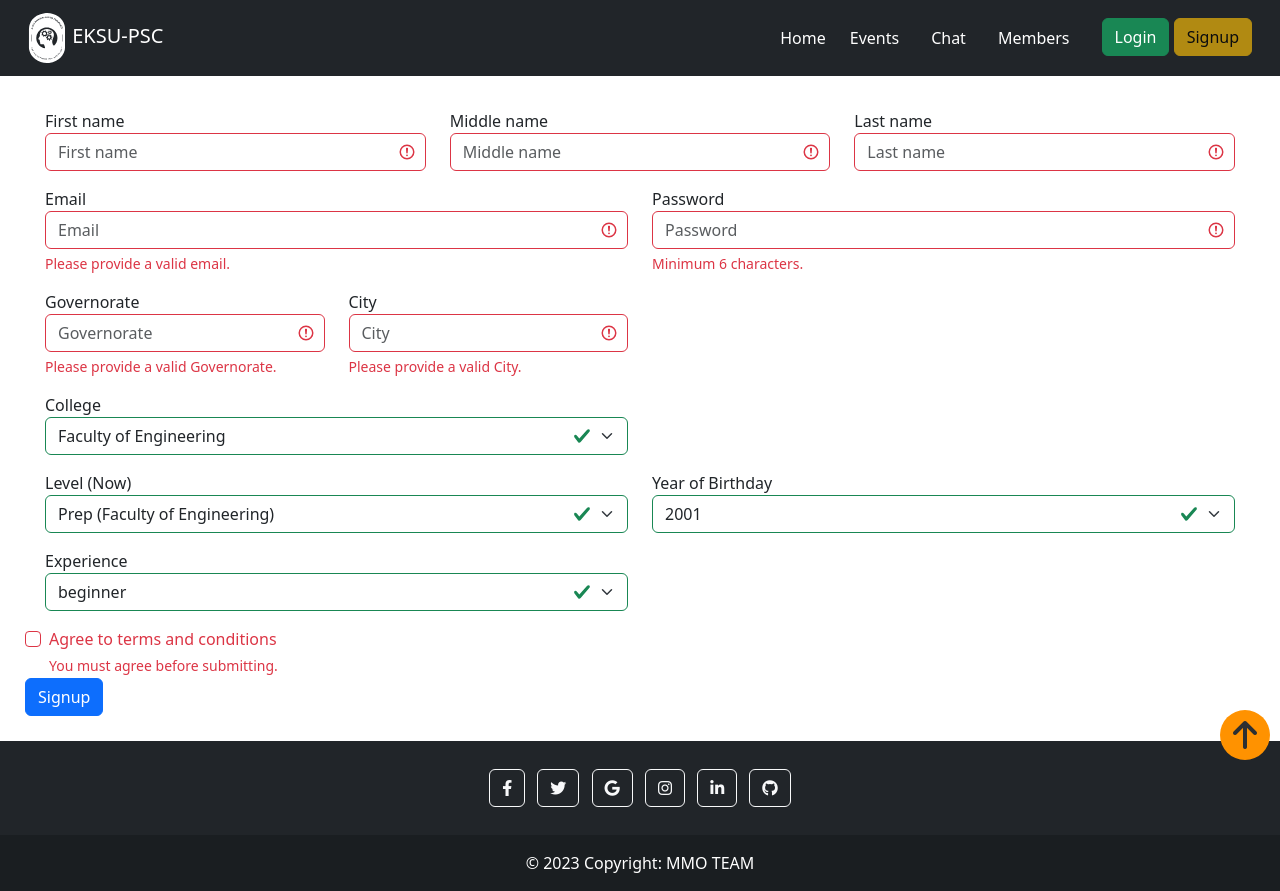
After one commit to mahmoudSh58/community-website, a PHP site: page /page/signup.html in a window 1280 px wide. The commit adds this page. Run offline with PHP 8.4, Linux system fonts and the light colour scheme; some libraries are stand-ins or nearby versions.

Commit message:
add signup page

```diff
--- /dev/null
+++ b/css/signup.css
@@ -0,0 +1,8 @@
+.form {
+    display: flex;
+    margin: 25px;
+}
+
+form {
+    width: 100%;
+}
--- /dev/null
+++ b/page/signup.html
@@ -0,0 +1,263 @@
+<!DOCTYPE html>
+<html lang="en">
+  <head>
+    <meta charset="UTF-8" />
+    <meta http-equiv="X-UA-Compatible" content="IE=edge" />
+    <meta name="viewport" content="width=device-width, initial-scale=1.0" />
+    <link rel="stylesheet" href="../css/bootstrap.min.css" />
+    <link rel="stylesheet" href="../css/all.min.css" />
+    <link rel="stylesheet" href="../css/home.css" />
+    <link rel="stylesheet" href="../css/signup.css" />
+
+    <title>Signup</title>
+  </head>
+  <body>
+    <nav class="navbar navbar-expand-lg sticky-top navbar-dark bg-dark">
+      <div class="container-fluid">
+        <a class="navbar-brand" href="#">
+          <img src="../image/eksu black.svg" width="70" height="50" alt="" />
+          <span class="icon-text"> EKSU-PSC</span>
+        </a>
+        <button
+          class="navbar-toggler"
+          type="button"
+          data-bs-toggle="collapse"
+          data-bs-target="#navbarSupportedContent"
+          aria-controls="navbarSupportedContent"
+          aria-expanded="false"
+          aria-label="Toggle navigation"
+        >
+          <span class="navbar-toggler-icon"></span>
+        </button>
+        <div class="collapse navbar-collapse" id="navbarSupportedContent">
+          <ul class="navbar-nav ms-auto mb-2 mb-lg-0">
+            <li class="nav-item">
+              <a class="nav-link" aria-current="page" href="../index.html">Home</a>
+            </li>
+            <li class="nav-item">
+              <a class="nav-link px-lg-3" href="#">Events</a>
+            </li>
+            <li class="nav-item">
+              <a class="nav-link px-lg-3" href="#">Chat</a>
+            </li>
+            <li class="nav-item">
+              <a class="nav-link px-lg-3" href="#">Members</a>
+            </li>
+            <li class="nav-item mt-2 m-lg-0">
+              <button class="btn btn-success ms-lg-3 login" type="submit">
+                Login
+              </button>
+              <button class="btn btn-warning me-lg-3 signup disabled" type="submit">
+                Signup
+              </button>
+            </li>
+          </ul>
+        </div>
+      </div>
+    </nav>
+
+    <div class="form">
+        <form class="needs-validation" novalidate>
+        <div class="form row m-2">
+          <div class="col-md-4 mb-2">
+            <label for="validationCustom01">First name</label>
+            <input type="text" class="form-control r" id="validationCustom01" placeholder="First name" required>
+            <div class="valid-feedback">
+              Looks good!
+            </div>
+          </div>
+          <div class="col-md-4 mb-2">
+            <label for="validationCustom02">Middle name</label>
+            <input type="text" class="form-control r" id="validationCustom02" placeholder="Middle name" required>
+            <div class="valid-feedback">
+              Looks good!
+            </div>
+          </div>
+          <div class="col-md-4 mb-2">
+            <label for="validationCustom03">Last name</label>
+            <input type="text" class="form-control r" id="validationCustom03" placeholder="Last name" required>
+            <div class="valid-feedback">
+              Looks good!
+            </div>
+          </div>
+        </div>
+
+        <div class="form row m-2">
+            <div class="col-md-6 mb-2">
+                <label for="inputEmail1">Email</label>
+                <input type="email" class="form-control" id="inputEmail1" placeholder="Email" required>
+                <div class="invalid-feedback">
+                    Please provide a valid email.
+                </div>
+                <div class="valid-feedback">
+                Looks good!
+                </div>
+            </div>
+            <div class="col-md-6 mb-2">
+                <label for="inputPassword1">Password</label>
+                <input type="password" class="form-control" id="inputPassword1" placeholder="Password" required>
+                <div class="invalid-feedback">
+                    Minimum 6 characters.
+                </div>
+
+            </div>
+        </div>
+        <div class="form row m-2">
+            <div class="col-md-3 mb-2">
+                <label for="validationCustom04">Governorate</label>
+                <input type="text" class="form-control" id="validationCustom04" placeholder="Governorate" required>
+                <div class="invalid-feedback">
+                Please provide a valid Governorate.
+                </div>
+                <div class="valid-feedback">
+                    Looks good!
+                </div>
+        </div>
+        <div class="col-md-3 mb-2">
+            <label for="validationCustom05">City</label>
+            <input type="text" class="form-control" id="validationCustom05" placeholder="City" required>
+            <div class="invalid-feedback">
+              Please provide a valid City.
+            </div>
+            <div class="valid-feedback">
+                Looks good!
+            </div>
+          </div>
+        </div>
+
+        <div class="form row i-college m-2">
+            <div class="col-md-6 mb-2">
+            <label for="college">College</label>
+            <select class="form-select" id='college' required>
+              <option value="Faculty of Engineering">Faculty of Engineering</option>
+              <option value="Faculty of Computer and Information">Faculty of Computer and Information</option>
+              <option value="other">other</option>
+            </select>
+            </div>
+        </div>
+
+        <div class="form row m-2">
+            <div class="col-md-6 mb-2">
+            <label for="level"> Level (Now)</label>
+            <select class="form-select" id='level' required>
+              <option value="0">Prep (Faculty of Engineering)</option>
+              <option value="1">1</option>
+              <option value="2">2</option>
+              <option value="3">3</option>
+              <option value="4">4</option>
+            </select>
+            </div>
+            <div class="col-md-6 mb-2">
+                <label for="birthday">Year of Birthday</label>
+                <select class="form-select" id='birthday' required>
+                </select>
+            </div>
+        </div>
+
+        <div class="form row m-2">
+            <div class="col-md-6 mb-2">
+            <label for="experience">Experience</label>
+            <select class="form-select" id='experience' required>
+              <option value="beginner">beginner</option>
+              <option value="middle">middle</option>
+              <option value="expert">expert</option>
+            </select>
+            </div>
+        </div>
+
+
+        <div class="form-group">
+          <div class="form-check">
+            <input class="form-check-input" type="checkbox" value="" id="invalidCheck" required>
+            <label class="form-check-label" for="invalidCheck">
+              Agree to terms and conditions
+            </label>
+            <div class="invalid-feedback">
+              You must agree before submitting.
+            </div>
+          </div>
+        </div>
+        <button class="btn btn-primary" type="submit">Signup</button>
+      </form>
+    </div>
+
+    <div class="footer">
+      <footer class="bg-dark text-center text-white">
+        <!-- Grid container -->
+        <div class="container p-4 pb-0">
+          <!-- Section: Social media -->
+          <section class="mb-4">
+            <!-- Facebook -->
+            <a
+              class="btn btn-outline-light btn-floating m-1"
+              href="#!"
+              role="button"
+              ><i class="fab fa-facebook-f"></i
+            ></a>
+
+            <!-- Twitter -->
+            <a
+              class="btn btn-outline-light btn-floating m-1"
+              href="#!"
+              role="button"
+              ><i class="fab fa-twitter"></i
+            ></a>
+
+            <!-- Google -->
+            <a
+              class="btn btn-outline-light btn-floating m-1"
+              href="#!"
+              role="button"
+              ><i class="fab fa-google"></i
+            ></a>
+
+            <!-- Instagram -->
+            <a
+              class="btn btn-outline-light btn-floating m-1"
+              href="#!"
+              role="button"
+              ><i class="fab fa-instagram"></i
+            ></a>
+
+            <!-- Linkedin -->
+            <a
+              class="btn btn-outline-light btn-floating m-1"
+              href="#!"
+              role="button"
+              ><i class="fab fa-linkedin-in"></i
+            ></a>
+
+            <!-- Github -->
+            <a
+              class="btn btn-outline-light btn-floating m-1"
+              href="#!"
+              role="button"
+              ><i class="fab fa-github"></i
+            ></a>
+          </section>
+          <!-- Section: Social media -->
+        </div>
+        <!-- Grid container -->
+
+        <!-- Copyright -->
+        <div
+          class="text-center p-3"
+          style="background-color: rgba(0, 0, 0, 0.2)"
+        >
+          © 2023 Copyright: MMO TEAM
+        </div>
+        <!-- Copyright -->
+      </footer>
+    </div>
+
+    <div class="up">
+      <a href="#">
+        <i class="fa-solid fa-arrow-up"></i>
+      </a>
+    </div>
+
+    <script src="../js/bootstrap.bundle.min.js"></script>
+    <script src="../js/all.min.js"></script>
+    <script src="../js/signup.js"></script>
+  </body>
+</html>
```
Also changed, not shown: index.html (+35 -18 lines), js/home_l.js (+6 -2 lines), js/signup.js (added, +132 -0 lines), css/home.css (line endings or trailing spaces).
